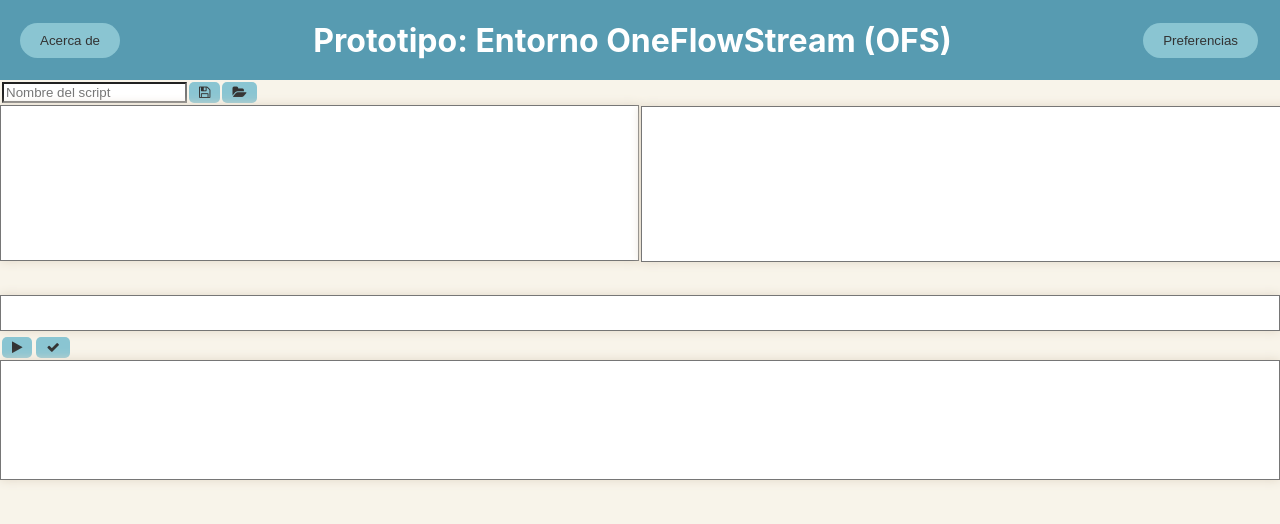
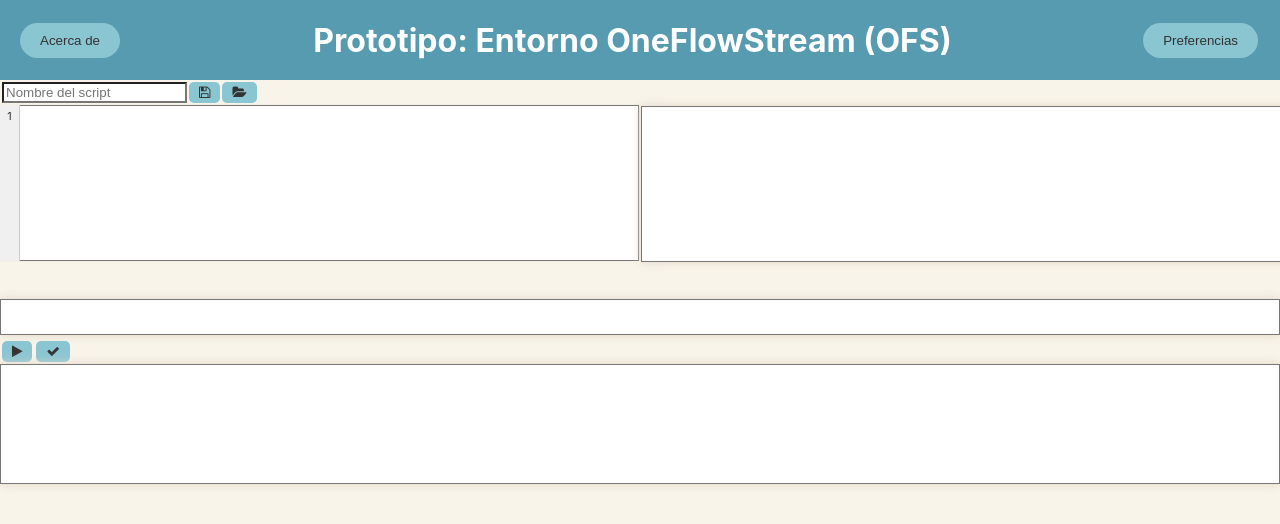
Before and after one commit to imendezr/Proyecto_Paradigmas, a React (Create React App) app in the folder ofs-client/: page / in a window 1280 px wide. Shown: the top 524 px of the page. Built offline with nearby package versions, Linux system fonts and the light colour scheme.

Commit message:
Se agrega numero de linea

```diff
--- a/ofs-client/src/App.css
+++ b/ofs-client/src/App.css
@@ -59,11 +59,19 @@ input, textarea {
     color: var(--text-main);
 }
 
-.EA textarea, .RA textarea, .StatusBar textarea {
+.RA textarea, .StatusBar textarea {
     width: 100%;
     resize: none;
     box-shadow: 0 0 10px var(--border-shadow);
 }
+
+.EA textarea{
+    width: 100%;
+    resize: none;
+    padding-left: 20px;
+    box-shadow: 0 0 1px var(--border-shadow);
+}
+
 .TA textarea{
     top: 105.5px;
     width: 100%;
@@ -218,3 +226,24 @@ button, .button {
     margin-right: 10px; /* Agrega un margen entre los elementos de lista */
     cursor: pointer; /* Cambia el cursor al pasar sobre los elementos de lista */
 }
+
+.editor-container {
+    position: relative;
+}
+
+.line-numbers {
+    position: absolute;
+    top: 0;
+    left: 0;
+    bottom: 0;
+    width: 20px; /* Ancho del área de los números de línea */
+    padding: 4px 2px;
+    text-align: center;
+    background-color: #f0f0f0;
+    border-right: 1px solid #ccc;
+}
+
+.line-number {
+    display: block;
+    font-size: 11px;
+}
--- a/ofs-client/src/components/Editor/Editor.js
+++ b/ofs-client/src/components/Editor/Editor.js
@@ -9,7 +9,7 @@
  Utilizamos funciones auxiliares de la API para guardar y recuperar scripts.
  */
 
-import React, {useState} from 'react';
+import React, {useEffect, useState, useRef} from 'react';
 import {retrieveScript, saveScript} from '../../api/scripts';
 
 /**
@@ -27,6 +27,8 @@ import {retrieveScript, saveScript} from '../../api/scripts';
 const Editor = ({code, setStatusBarMessage, onCodeChange}) => {
     const [id, setId] = useState('');
     const [suggestions, setSuggestions] = useState([]);
+    const textareaRef = useRef(null);
+    const lineNumbersRef = useRef(null);
     /**
      ### Guardar Script
 
@@ -87,6 +89,45 @@ const Editor = ({code, setStatusBarMessage, onCodeChange}) => {
         })();
     };
 
+    const handleScroll = () => {
+        const textarea = textareaRef.current;
+        lineNumbersRef.current.scrollTop = textarea.scrollTop;
+    };
+    useEffect(() => {
+        const textarea = textareaRef.current;
+        textarea.addEventListener('scroll', handleScroll);
+        return () => {
+            textarea.removeEventListener('scroll', handleScroll);
+        };
+    }, []);
+
+    useEffect(() => {
+        // Recalculate line numbers height whenever the content changes
+        const textarea = textareaRef.current;
+        const lineNumbers = lineNumbersRef.current;
+
+        const updateLineNumbersHeight = () => {
+            const textareaComputedStyle = getComputedStyle(textarea);
+            lineNumbers.style.height = textareaComputedStyle.height;
+        };
+
+        updateLineNumbersHeight();
+
+        textarea.addEventListener('input', updateLineNumbersHeight);
+        return () => {
+            textarea.removeEventListener('input', updateLineNumbersHeight);
+        };
+    }, [code]);
+    const getLineNumbers = () => {
+        const lines = code.split('\n');
+        const totalLines = lines.length;
+        const lineNumbers = [];
+        for (let i = 1; i <= totalLines; i++) {
+            lineNumbers.push(<div key={i} className="line-number">{i}</div>);
+        }
+        return lineNumbers;
+    };
+
     return (
         <div className="EA">
             <div>
@@ -98,15 +139,21 @@ const Editor = ({code, setStatusBarMessage, onCodeChange}) => {
                 <button onClick={handleSaveScript}><i className="fa fa-save"></i></button>
                 <button onClick={handleRetrieveScript}><i className="fa fa-folder-open"></i></button>
             </div>
+            <div className="editor-container">
+                <div ref={lineNumbersRef} className="line-numbers">
+                    {getLineNumbers()}
+                </div>
                 <textarea
+                    ref={textareaRef}
                     value={code}
                     onChange={(e) => {
                         onCodeChange(e.target.value);
-                    handleSuggestions(e.target.value);
                     }}
+                    onScroll={handleScroll}
                     rows="10"
                     cols="50"
                 ></textarea>
+            </div>
             <div className="suggestions-container">
                 <ul>
                     {suggestions.map((suggestion, index) => (
```
Lines whose indentation alone changed are shown as unchanged.
